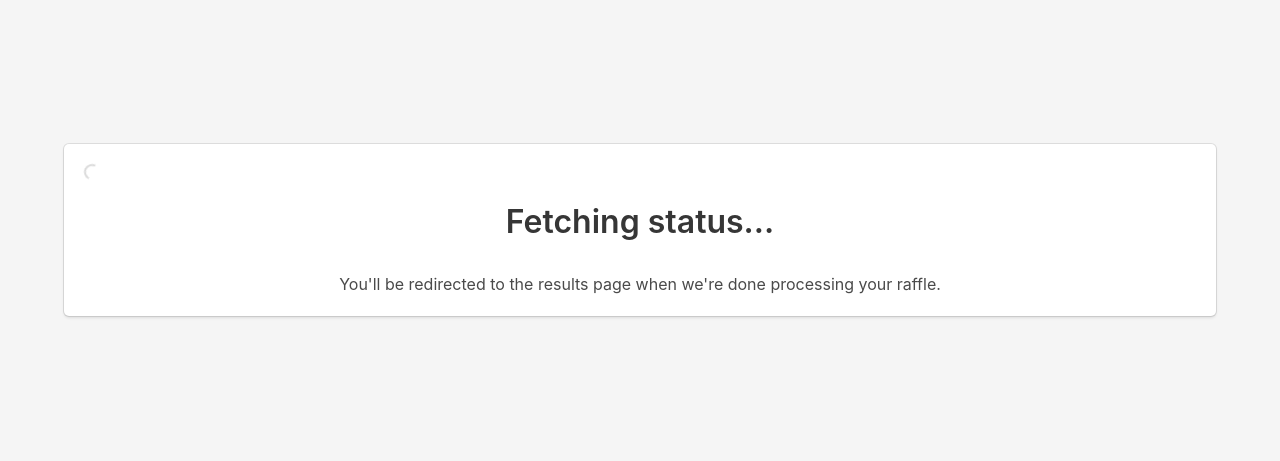
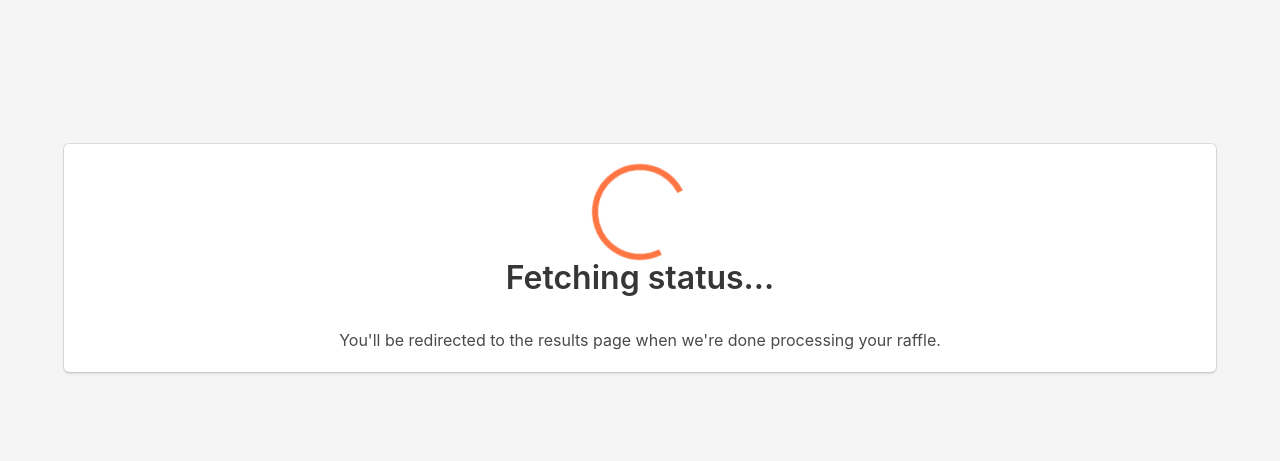
Before and after one commit to redditraffler/redditraffler, a Flask app: template app/views/raffles/status.html in a window 1280 px wide. Shown: the part 52-513 px from the top of the page. Run offline with Flask 2, Linux system fonts and the light colour scheme; the template is opened without the code that fills it, so the values that code supplies are empty; some libraries are stand-ins or nearby versions.

Commit message:
Tweaks to raffle status and results page (#24)
* Use loadawesome icons on job status page

* Add tooltip css

* Made verified raffle text more obvious

* Added checkmark to verified raffles in index

* Made verified checkmark app orange

```diff
--- /dev/null
+++ b/app/assets/css/raffles/status.css
@@ -0,0 +1,123 @@
+/* Loader */
+.la-ball-clip-rotate,
+.la-ball-clip-rotate > div {
+    position: relative;
+    -webkit-box-sizing: border-box;
+       -moz-box-sizing: border-box;
+            box-sizing: border-box;
+}
+
+.la-ball-clip-rotate {
+    display: block;
+    font-size: 0;
+    color: #fff;
+}
+
+.la-ball-clip-rotate.la-centered {
+    margin: 0 auto;
+}
+
+.la-ball-clip-rotate.la-reddit {
+  color: #ff7644;
+}
+
+.la-ball-clip-rotate > div {
+    display: inline-block;
+    float: none;
+    background-color: currentColor;
+    border: 0 solid currentColor;
+}
+
+.la-ball-clip-rotate {
+    width: 32px;
+    height: 32px;
+}
+
+.la-ball-clip-rotate > div {
+    width: 32px;
+    height: 32px;
+    background: transparent;
+    border-width: 2px;
+    border-bottom-color: transparent;
+    border-radius: 100%;
+    -webkit-animation: ball-clip-rotate .75s linear infinite;
+       -moz-animation: ball-clip-rotate .75s linear infinite;
+         -o-animation: ball-clip-rotate .75s linear infinite;
+            animation: ball-clip-rotate .75s linear infinite;
+}
+
+.la-ball-clip-rotate.la-3x {
+    width: 96px;
+    height: 96px;
+}
+.la-ball-clip-rotate.la-3x > div {
+    width: 96px;
+    height: 96px;
+    border-width: 6px;
+}
+
+@-webkit-keyframes ball-clip-rotate {
+    0% {
+        -webkit-transform: rotate(0deg);
+                transform: rotate(0deg);
+    }
+    50% {
+        -webkit-transform: rotate(180deg);
+                transform: rotate(180deg);
+    }
+    100% {
+        -webkit-transform: rotate(360deg);
+                transform: rotate(360deg);
+    }
+}
+
+@-moz-keyframes ball-clip-rotate {
+    0% {
+        -moz-transform: rotate(0deg);
+             transform: rotate(0deg);
+    }
+    50% {
+        -moz-transform: rotate(180deg);
+             transform: rotate(180deg);
+    }
+    100% {
+        -moz-transform: rotate(360deg);
+             transform: rotate(360deg);
+    }
+}
+
+@-o-keyframes ball-clip-rotate {
+    0% {
+        -o-transform: rotate(0deg);
+           transform: rotate(0deg);
+    }
+    50% {
+        -o-transform: rotate(180deg);
+           transform: rotate(180deg);
+    }
+    100% {
+        -o-transform: rotate(360deg);
+           transform: rotate(360deg);
+    }
+}
+
+@keyframes ball-clip-rotate {
+    0% {
+        -webkit-transform: rotate(0deg);
+           -moz-transform: rotate(0deg);
+             -o-transform: rotate(0deg);
+                transform: rotate(0deg);
+    }
+    50% {
+        -webkit-transform: rotate(180deg);
+           -moz-transform: rotate(180deg);
+             -o-transform: rotate(180deg);
+                transform: rotate(180deg);
+    }
+    100% {
+        -webkit-transform: rotate(360deg);
+           -moz-transform: rotate(360deg);
+             -o-transform: rotate(360deg);
+                transform: rotate(360deg);
+    }
+}
--- a/app/assets/js/raffles/status.js
+++ b/app/assets/js/raffles/status.js
@@ -5,7 +5,7 @@
     if (status == "Done!") {
         $("#loader").hide();
         $("#status-container").html(
-            "<p><i class='fas fa-check fa-6x'></i></p>" +
+            "<p><i class='fas fa-check fa-6x has-text-reddit'></i></p>" +
             "<p class='title'>Done!</p>" +
             "<p>Redirecting you to the results page...</p>"
         );
--- a/app/views/layouts/base.html
+++ b/app/views/layouts/base.html
@@ -6,6 +6,7 @@
     <meta name="viewport" content="width=device-width, initial-scale=1">
     <title>redditraffler - {{ title }}</title>
     <link rel="stylesheet" href="{{ url_for('static', filename='css/bulma.css') }}">
+    <link rel="stylesheet" href="{{ url_for('static', filename='css/balloon.min.css') }}">
     <link rel="stylesheet" href="{{ url_for('static', filename='css/app.css') }}">
     {% block styles %} {% endblock %}
 </head>
--- a/app/views/raffles/index.html
+++ b/app/views/raffles/index.html
@@ -30,7 +30,7 @@
             <tbody>
                 {% for raffle in raffles %}
                     <tr data-raffle-id="{{ raffle.submission_id }}">
-                        <td>{{ raffle.submission_title | truncate(80) }}</td>
+                        <td>{{ raffle.submission_title | truncate(80) }} {% if raffle.is_verified() %} <i class="fas fa-check-circle fa-fw has-text-reddit" title="Verified Raffle"></i> {% endif %}</td>
                         <td>{{ raffle.subreddit }}</td>
                         <td data-sort="{{ raffle.created_at }}">{{ raffle.created_at_readable() }}</td>
                     </tr>
--- a/app/views/raffles/status.html
+++ b/app/views/raffles/status.html
@@ -1,12 +1,16 @@
 {% extends "layouts/base.html" %}
+
+{% block styles %}
+<link rel="stylesheet" href="{{ url_for('static', filename='css/raffles/status.css') }}">
+{% endblock %}
 
 {% block content %}
 <section class="hero is-medium">
     <div class="hero-body is-full">
         <div class="container has-text-centered">
             <div class="box">
-                <div id="loader" class="content">
-                    <div class="loader"></div>
+                <div id="loader" class="content la-ball-clip-rotate la-3x la-reddit la-centered">
+                    <div></div>
                 </div>
                 <div id="status-container" class="content">
                     <p id="job-status" class="title">Fetching status...</p>
```
Also changed, not shown: app/assets/css/raffles/show.css (+10 -0 lines), app/views/raffles/show.html (+10 -6 lines), app/assets/css/balloon.min.css (added).
